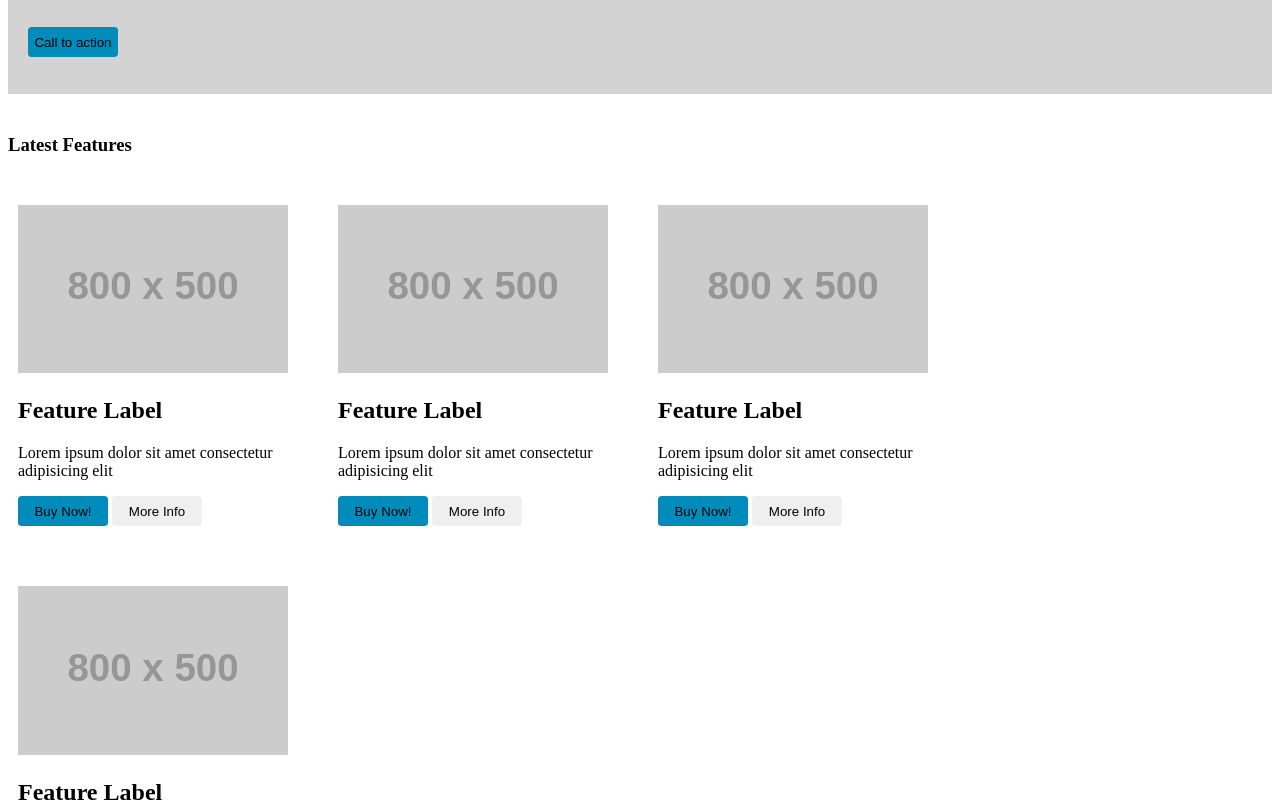
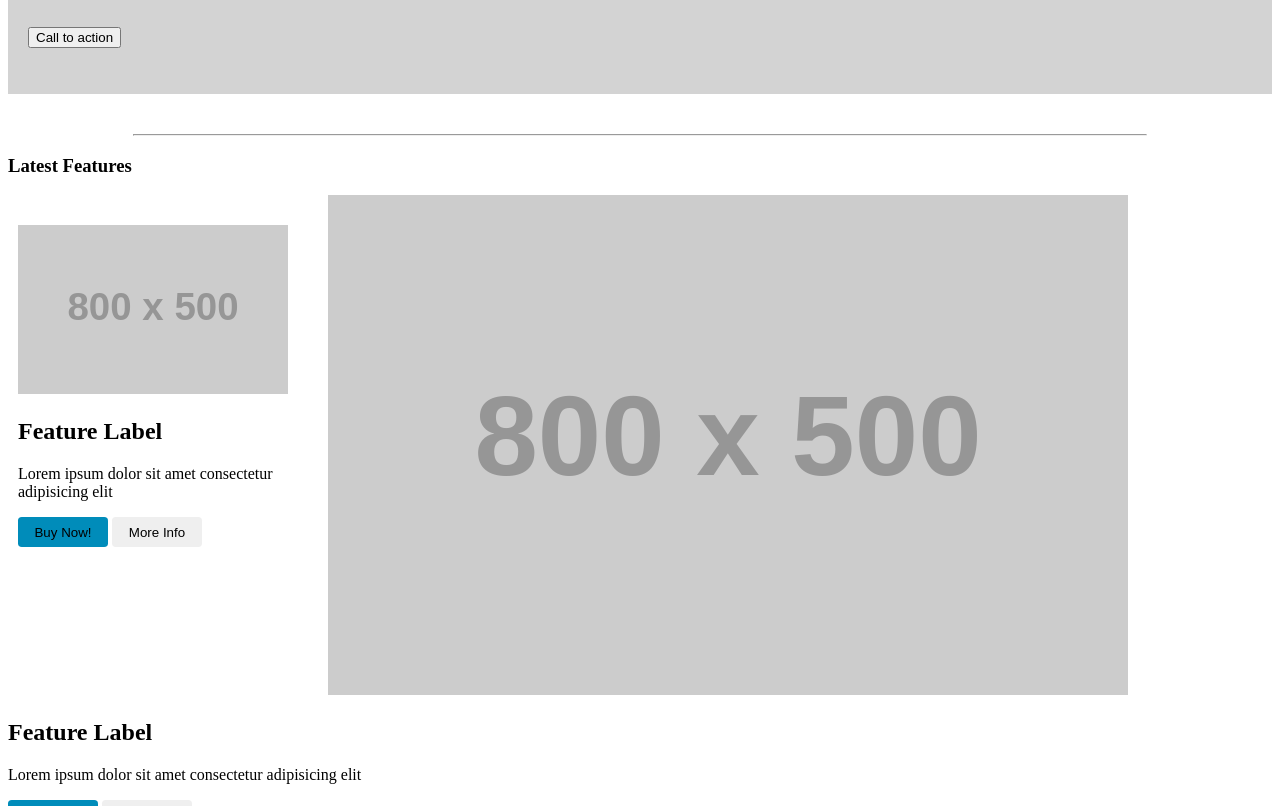
Before and after one commit to Gayatri-innotech/Layout-2, a plain HTML site: page index.html in a window 1280 px wide. Shown: the part 200-1006 px from the top of the page. Drawn offline with Linux system fonts and the light colour scheme; placeholder pictures from the web are drawn by us.

Commit message:
Update index.html

```diff
--- a/index.html
+++ b/index.html
@@ -22,9 +22,9 @@
         <div class="wrapper">
             <h1>Sample Heading</h1>
             <p>Lorem ipsum dolor sit amet consectetur adipisicing elit. Consequuntur voluptate maiores ipsum non porro, aut temporibus neque recusandae magnam eaque, alias voluptates doloremque, eveniet aspernatur esse commodi amet! In, fugiat!</p>
-            <button class="btn">Call to action</button>
+            <button class="btn0">Call to action</button>
         </div>
-
+        <hr width="80%">
         <div class="title">
             <h3>Latest Features</h3>
         </div>
@@ -36,28 +36,32 @@
             <button class="btnm">More Info</button>
         </div>
 
-        <div class="box">
+        <div class="box1">
             <img src="https://via.placeholder.com/800X500.png" alt="" srcset="">
             <h2>Feature Label</h2>
             <p>Lorem ipsum dolor sit amet consectetur adipisicing elit</p>
             <button class="btn">Buy Now!</button>
             <button class="btnm">More Info</button>
         </div>
-        <div class="box">
+        <div class="box2">
             <img src="https://via.placeholder.com/800X500.png" alt="" srcset="">
             <h2>Feature Label</h2>
             <p>Lorem ipsum dolor sit amet consectetur adipisicing elit</p>
             <button class="btn">Buy Now!</button>
             <button class="btnm">More Info</button>
         </div>
-        <div class="box">
+        <div class="box3">
             <img src="https://via.placeholder.com/800X500.png" alt="" srcset="">
             <h2>Feature Label</h2>
             <p>Lorem ipsum dolor sit amet consectetur adipisicing elit</p>
             <button class="btn">Buy Now!</button>
             <button class="btnm">More Info</button>
         </div>
+        <hr width="80%">
     </header>
 </body>
+<footer>
+    <p style="margin-left: 155px;">Copyright © Your Website 2014</p>
+</footer>
 
 </html>
```
